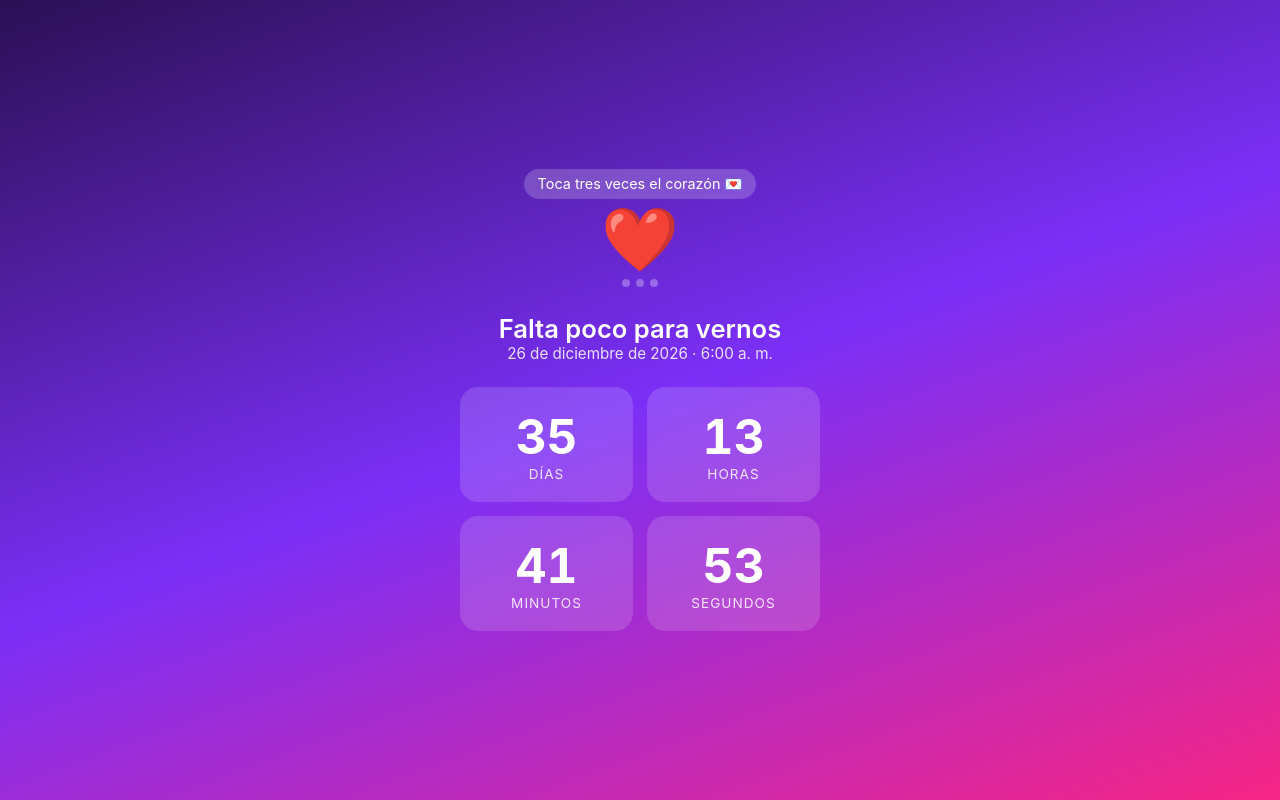
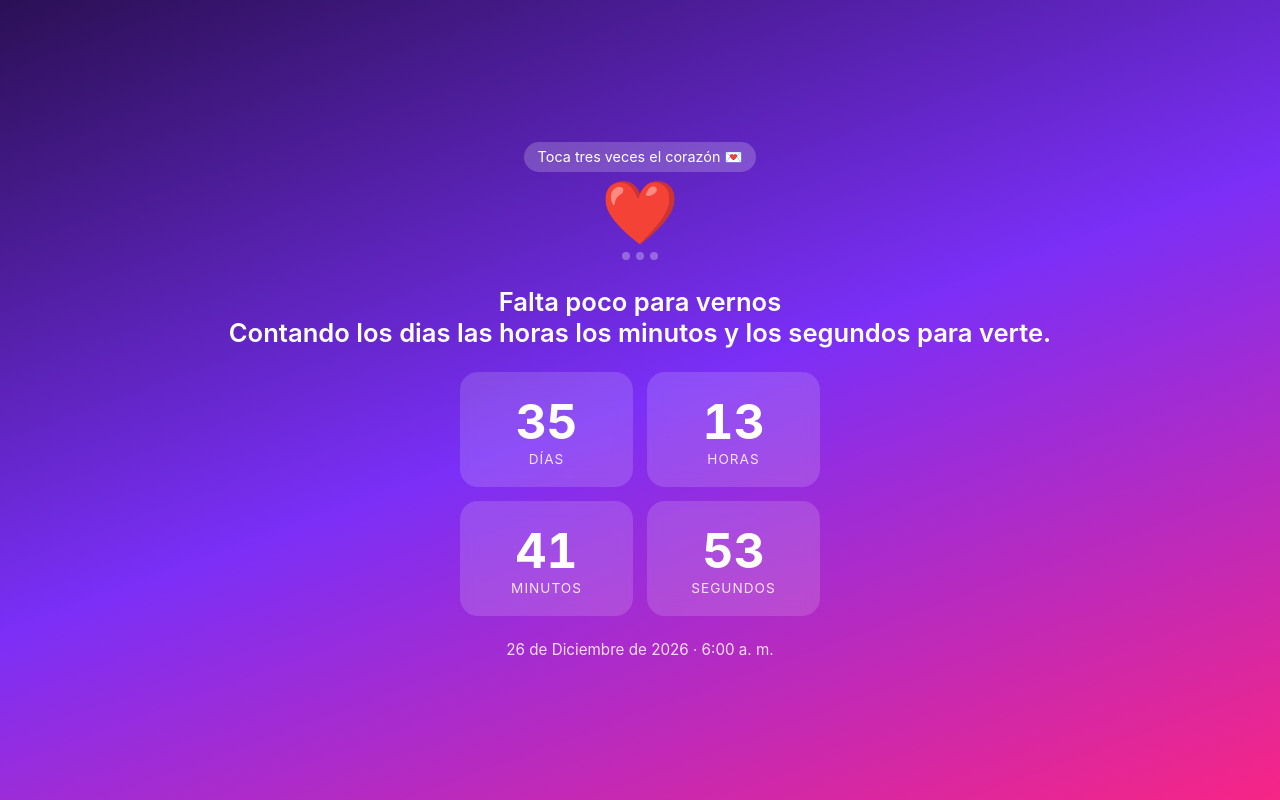
Before and after one commit to Jhontanhk/Contador, a plain HTML site: page index.html in a window 1280 px wide. Drawn offline with Linux system fonts and the light colour scheme.

Commit message:
Update index.html

```diff
--- a/index.html
+++ b/index.html
@@ -121,7 +121,9 @@
 
   <div id="cuenta">
     <h1>Falta poco para vernos</h1>
-    <p class="fecha">26 de diciembre de 2026 · 6:00 a. m.</p>
+
+    <h1>Contando los dias las horas los minutos y los segundos para verte.</h1>
+
   </div>
 
   <div class="contador" id="contador">
@@ -130,6 +132,8 @@
     <div class="caja"><div class="numero" id="minutos">00</div><div class="etiqueta">Minutos</div></div>
     <div class="caja"><div class="numero" id="segundos">00</div><div class="etiqueta">Segundos</div></div>
   </div>
+
+   <p class="fecha">26 de Diciembre de 2026 · 6:00 a. m.</p>
 
   <div class="final" id="final">
     <p>¡Llegó el día! 🎉❤️</p>
```
